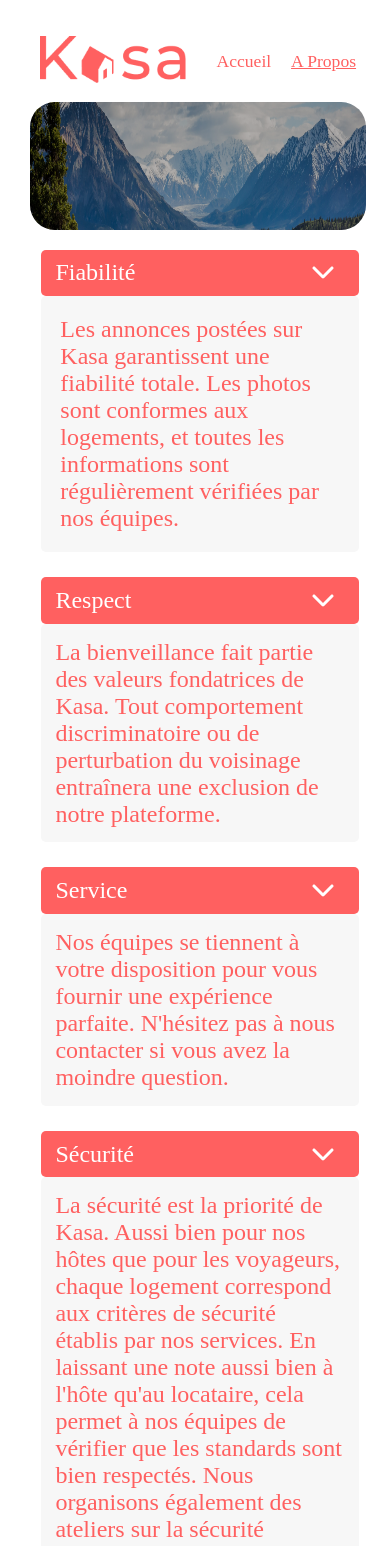
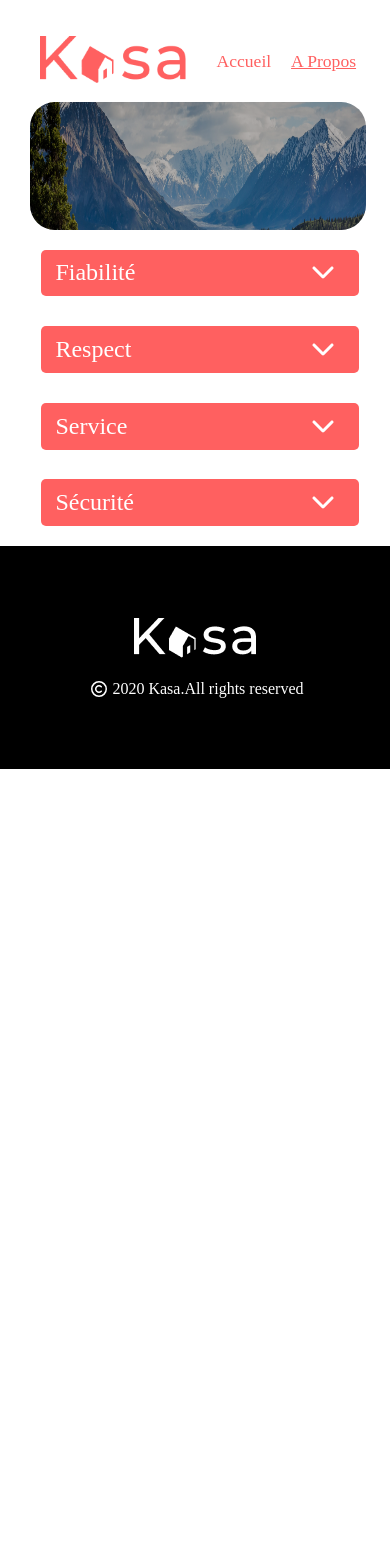
Before and after one commit to FaridBF/Kasa, a React (Create React App) app: page /about in a window 390 px wide. Shown: the top 1546 px of the page. After the commit the page ends 844 px from the top, so only its background shows below. Built offline with nearby package versions, Linux system fonts and the light colour scheme.

Commit message:
fix: correction collapse component

```diff
--- a/src/components/Collapse/Collapse.js
+++ b/src/components/Collapse/Collapse.js
@@ -1,21 +1,10 @@
-import React, { useEffect, useState } from 'react';
-
+import React, { useState, useEffect } from 'react';
 import { FontAwesomeIcon } from '@fortawesome/react-fontawesome';
-
 import './collapse.css';
 
-/**
- * Composant permettant la gestion de la page A propos et de la partie descriptif/équipement de la page accomadationSheet
- * Utilisation des states sous d'un booléen pour l'affichage des différents descriptifs demandés
- */
-function Collapse({ data, title, isPageAbout }) {
-  const [newdata, setnewData] = useState(true);
+const Collapse = ({ data, title, widthSize }) => {
+  const [isOpen, setIsOpen] = useState(false);
   const [isDataList, setIsDataList] = useState(false);
-  const [reliability, setReliability] = useState(true);
-  const [respect, setRespect] = useState(true);
-  const [service, setService] = useState(true);
-  const [security, setSecurity] = useState(true);
-
   useEffect(() => {
     if (Array.isArray(data)) {
       setIsDataList(true);
@@ -23,121 +12,30 @@ function Collapse({ data, title, isPageAbout }) {
       setIsDataList(false);
     }
   }, []);
-
   return (
     <>
-      {isPageAbout ? (
-        <>
-          <section className='container-sections'>
-            <div className='reliability-section'>
-              <div onClick={() => setReliability(!reliability)}>
-                <h1 className='title-section'>
-                  Fiabilité
-                  <span className='logo-section'>
+      <div onClick={() => setIsOpen(!isOpen)}>
+        <h1 className={`${widthSize}-section`}>
+          {title}
+          <span className={`${widthSize}-logo-section`}>
             <FontAwesomeIcon icon='fa-solid fa-chevron-down' />
           </span>
         </h1>
       </div>
-              {reliability ? (
-                <div className='description-section'>
-                  <p>
-                    Les annonces postées sur Kasa garantissent une fiabilité
-                    totale. Les photos sont conformes aux logements, et toutes
-                    les informations sont régulièrement vérifiées par nos
-                    équipes.
-                  </p>
-                </div>
-              ) : null}
-            </div>
-            <div className='respect-section'>
-              <div onClick={() => setRespect(!respect)}>
-                <h1 className='title-section'>
-                  Respect
-                  <span className='logo-section'>
-                    <FontAwesomeIcon icon='fa-solid fa-chevron-down' />
-                  </span>
-                </h1>
-              </div>
-              {respect ? (
-                <p className='description-section'>
-                  La bienveillance fait partie des valeurs fondatrices de Kasa.
-                  Tout comportement discriminatoire ou de perturbation du
-                  voisinage entraînera une exclusion de notre plateforme.
-                </p>
-              ) : null}
-            </div>
-            <div className='service-section'>
-              <div onClick={() => setService(!service)}>
-                <h1 className='title-section'>
-                  Service
-                  <span className='logo-section'>
-                    <FontAwesomeIcon icon='fa-solid fa-chevron-down' />
-                  </span>
-                </h1>
-              </div>
-              {service ? (
-                <p className='description-section'>
-                  Nos équipes se tiennent à votre disposition pour vous fournir
-                  une expérience parfaite. N'hésitez pas à nous contacter si
-                  vous avez la moindre question.
-                </p>
-              ) : null}
-            </div>
-            <div className='security-section'>
-              <div onClick={() => setSecurity(!security)}>
-                <h1 className='title-section'>
-                  Sécurité
-                  <span className='logo-section'>
-                    <FontAwesomeIcon icon='fa-solid fa-chevron-down' />
-                  </span>
-                </h1>
-              </div>
-              {security ? (
-                <p className='description-section'>
-                  La sécurité est la priorité de Kasa. Aussi bien pour nos hôtes
-                  que pour les voyageurs, chaque logement correspond aux
-                  critères de sécurité établis par nos services. En laissant une
-                  note aussi bien à l'hôte qu'au locataire, cela permet à nos
-                  équipes de vérifier que les standards sont bien respectés.
-                  Nous organisons également des ateliers sur la sécurité
-                  domestique pour nos hôtes.
-                </p>
-              ) : null}
-            </div>
-          </section>
-        </>
-      ) : (
-        <>
-          <section className='container-description-sections'>
-            <div className='description-description-section'>
-              <div onClick={() => setnewData(!newdata)}>
-                <h1 className='title-description-section'>
-                  {title}
-                  <span className='logo-description-section'>
-                    <FontAwesomeIcon icon='fa-solid fa-chevron-down' />
-                  </span>
-                </h1>
-              </div>
-              {newdata && isDataList && (
-                <div className='container-description-section'>
-                  <div className='position-description-section'>
+      {isOpen && (
+        <div className={`${widthSize}-content`}>
+          {isDataList ? (
+            <div className={`${widthSize}-content-details`}>
               {data.map((equipment, index) => {
                 return <p key={index}>{equipment}</p>;
               })}
             </div>
-                </div>
-              )}
-              {newdata && !isDataList && (
-                <div className='container-description-section'>
-                  <p className='position-description-section'>{data}</p>
-                </div>
+          ) : (
+            <p className={`${widthSize}-content-details`}>{data}</p>
           )}
         </div>
-          </section>
-        </>
       )}
     </>
   );
-}
-
+};
 export default Collapse;
--- a/src/components/Collapse/collapse.css
+++ b/src/components/Collapse/collapse.css
@@ -1,5 +1,4 @@
-/*Page AccommodationSheet*/
-.title-description-section {
+.half-section {
   color: #ffffff;
   font-weight: 500;
   font-size: 1.5rem;
@@ -13,65 +12,38 @@
   padding: 0.93rem;
   margin: -0.31rem;
 }
-
-.container-description-section {
+.half-content {
   width: 31.25rem;
   border-radius: 0px 0px 5px 5px;
   font-weight: 400;
   font-size: 1.5rem;
   color: #ff6060;
   background: #f7f7f7;
-  width: 31.25rem;
+  /* width: 31.25rem; */
   display: flex;
   flex-direction: column;
   align-items: flex-start;
   margin: 0px;
 }
-
-.logo-description-section {
+.half-logo-section {
   cursor: pointer;
 }
-
-.position-description-section {
+.half-content-details {
   padding: 0.93rem;
 }
-
 /*Page About*/
 .container-sections {
   display: flex;
   align-items: center;
   flex-direction: column;
 }
-
-.service-section {
+.collapse-content-section {
   width: 36.56rem;
   display: flex;
   flex-direction: column;
   align-items: center;
 }
-
-.respect-section {
-  width: 36.56rem;
-  display: flex;
-  flex-direction: column;
-  align-items: center;
-}
-
-.reliability-section {
-  width: 36.56rem;
-  display: flex;
-  flex-direction: column;
-  align-items: center;
-}
-
-.security-section {
-  width: 36.56rem;
-  display: flex;
-  flex-direction: column;
-  align-items: center;
-}
-
-.title-section {
+.full-section {
   color: #ffffff;
   font-weight: 500;
   font-size: 1.5rem;
@@ -84,8 +56,8 @@
   justify-content: space-between;
   padding: 0.93rem;
 }
-
-.description-section {
+.description-section,
+.full-content {
   width: 63.93rem;
   padding: 0.93rem 0.93rem;
   margin-top: -0.62rem;
@@ -95,39 +67,27 @@
   background: #f7f7f7;
   border-radius: 0.31rem;
 }
-
-.logo-section {
+.logo-section,
+.full-logo-section {
   cursor: pointer;
 }
-
 /*responsive*/
 @media screen and (min-width: 0px) and (max-width: 640px) {
   .container-sections {
     width: 21.25rem;
   }
-  .title-section {
+  .full-section {
     width: 19.93rem;
     height: 2.93rem;
   }
-
-  .description-section {
+  .full-content {
     width: 19.93rem;
   }
-
   .descriptionAndEquipement-section {
     display: flex;
     flex-direction: column;
   }
-  .security-section {
-    width: 21rem;
-  }
-  .service-section {
-    width: 21rem;
-  }
-  .respect-section {
-    width: 21rem;
-  }
-  .reliability-section {
+  .collapse-content-section {
     width: 21rem;
   }
 }
--- /dev/null
+++ b/src/data/about-data.json
@@ -0,0 +1,18 @@
+[
+  {
+    "title": "Fiabilité",
+    "content": "Les annonces postées sur Kasa garantissent une fiabilité totale. Les photos sont conformes aux logements, et toutes les informations sont régulièrement vérifiées par nos équipes."
+  },
+  {
+    "title": "Respect",
+    "content": "La bienveillance fait partie des valeurs fondatrices de Kasa. Tout comportement discriminatoire ou de perturbation du voisinage entraînera une exclusion de notre plateforme."
+  },
+  {
+    "title": "Service",
+    "content": "Nos équipes se tiennent à votre disposition pour vous fournir une expérience parfaite. N'hésitez pas à nous contacter si vous avez la moindre question."
+  },
+  {
+    "title": "Sécurité",
+    "content": "La sécurité est la priorité de Kasa. Aussi bien pour nos hôtes que pour les voyageurs, chaque logement correspond aux critères de sécurité établis par nos services. En laissant une note aussi bien à l'hôte qu'au locataire,cela permet à nos équipes de vérifier que les standards sont bien respectés.Nous organisons également des ateliers sur la sécurité domestique pour nos hôtes."
+  }
+]
--- a/src/pages/About/About.js
+++ b/src/pages/About/About.js
@@ -2,25 +2,30 @@ import Header from '../../components/Header/Header';
 import Banner from '../../components/Banner/Banner';
 import Footer from '../../components/Footer/Footer';
 import Collapse from '../../components/Collapse/Collapse';
+import imageBannerAbout from '../../assets/images/banner-about.png';
 
-import imageBannerAbout from '../../assets/images/banner-about.png';
-/**
- * Page A propos
- */
+import '../../components/Collapse/collapse.css';
+import aboutData from '../../data/about-data.json';
+
 function About() {
-  const isPageAbout = true;
   return (
     <>
-      <Header />
-      <Banner image={imageBannerAbout} />
-      <Collapse isPageAbout={isPageAbout} />
+      <Header /> <Banner image={imageBannerAbout} />
+      <section className='container-sections'>
+        {aboutData.map((element, index) => {
+          return (
+            <div className='collapse-content-section' key={index}>
+              <Collapse
+                data={element.content}
+                title={element.title}
+                widthSize='full'
+              />
+            </div>
+          );
+        })}
+      </section>
       <Footer />
     </>
   );
 }
-
 export default About;
-
-/**
- *
- */
--- a/src/pages/AccommodationSheet/accommodationSheet.css
+++ b/src/pages/AccommodationSheet/accommodationSheet.css
@@ -4,6 +4,11 @@
   display: flex;
   justify-content: space-between;
   align-items: flex-start;
+}
+.container-description-sections {
+  display: flex;
+  justify-content: space-between;
+  width: 100%;
 }
 
 img.photo-profil {
@@ -64,16 +69,34 @@ img.photo-profil {
     display: flex;
     flex-direction: column;
     margin-top: 1.56rem;
-    width: 22rem !important;
+    width: 21rem !important;
     align-content: center;
   }
   section.accomodations-section {
     background-color: white;
-    width: 22rem;
+    width: 21rem;
     margin: 0;
     padding: 0;
   }
   section.container-sections {
     overflow-y: scroll;
   }
+  .half-section {
+    width: 21rem;
+  }
+
+  .half-content {
+    width: 21rem;
+  }
+
+  .half-content-details {
+    width: 21rem;
+  }
+
+  .container-description-sections {
+    display: flex;
+    justify-content: space-between;
+    width: 100%;
+    flex-direction: column;
+  }
 }
```
Also changed, not shown: src/pages/AccommodationSheet/AccommodationSheet.js (+24 -19 lines). Lines whose indentation alone changed are shown as unchanged.
